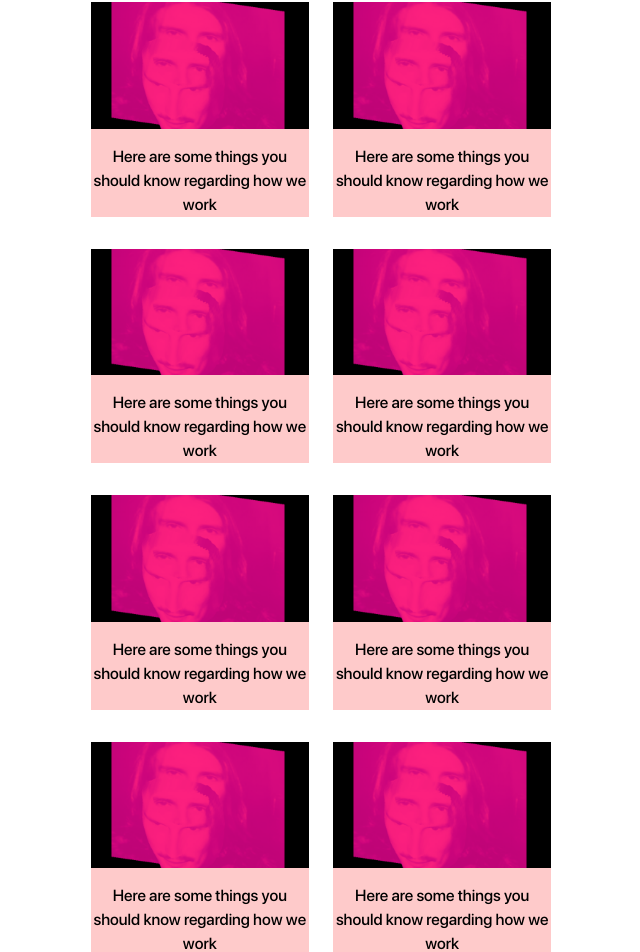
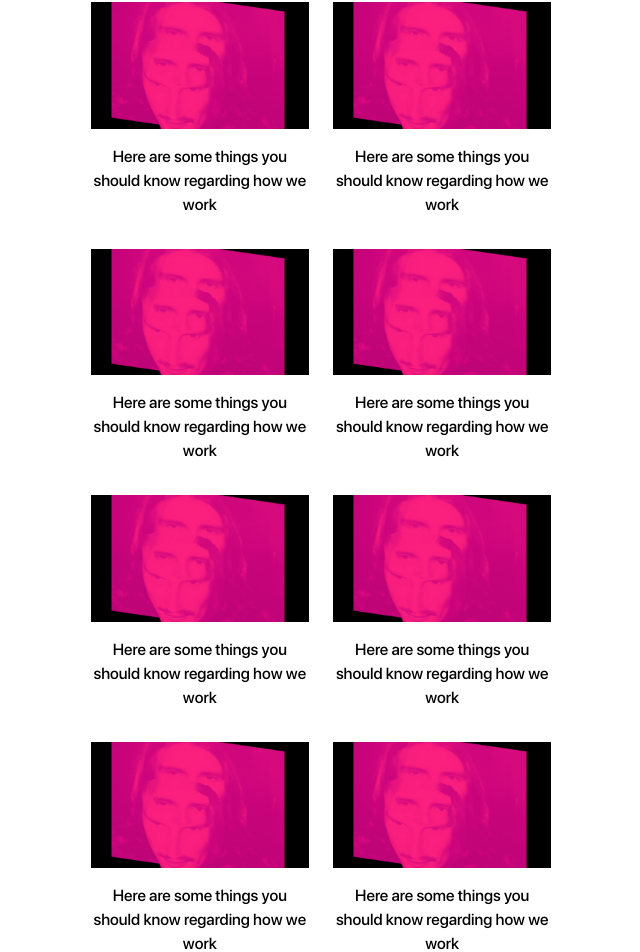
Before and after one commit to Boye95/theBlog, a React (Vite) app in the folder client/: page / in a window 1280 px wide. Shown: the part 1197-2149 px from the top of the page, without its empty margins (319-959 px from the left). Built offline with nearby package versions, Linux system fonts and the light colour scheme.

Commit message:
responsive styles for article list

```diff
--- a/client/src/components/BlogsLists.jsx
+++ b/client/src/components/BlogsLists.jsx
@@ -9,7 +9,10 @@ export default function BlogsLists () {
   return (
     <div className='w-3/5 mx-auto mt-9 xl:w-4/5 lg:w-full'>
       <Link to='/blogpost'>
-        <div id='article1' className='flex flex-col items-center border-b-2 pb-11'>
+        <div
+          id='article1'
+          className='flex flex-col items-center border-b-2 pb-11'
+        >
           <img src={img1} alt='mainpost' className='w-4/5 lg:w-full' />
           <h1 className='font-nylarge w-4/5 text-4xl text-center mt-7 md:text-xl'>
             A few words about this blog platform, Ghost, and how this site was
@@ -26,44 +29,20 @@ export default function BlogsLists () {
 
         <div
           id='bloglists'
-          className='mt-7 grid grid-cols-2 justify-center gap-6 gap-y-8 mb-20 md:grid-cols-1 md:justify-center md:bg-blue-400'
+          className='mt-7 grid grid-cols-2 justify-center gap-6 gap-y-8 mb-20 md:grid-cols-1 md:justify-center'
         >
-          <Link to='/blogpost'>
           <Post />
-          </Link>
-          <Link to='/blogpost'>
           <Post />
-          </Link>
-          <Link to='/blogpost'>
           <Post />
-          </Link>
-          <Link to='/blogpost'>
           <Post />
-          </Link>
-          <Link to='/blogpost'>
           <Post />
-          </Link>
-          <Link to='/blogpost'>
           <Post />
-          </Link>
-          <Link to='/blogpost'>
           <Post />
-          </Link>
-          <Link to='/blogpost'>
           <Post />
-          </Link>
-          <Link to='/blogpost'>
           <Post />
-          </Link>
-          <Link to='/blogpost'>
           <Post />
-          </Link>
-          <Link to='/blogpost'>
           <Post />
-          </Link>
-          <Link to='/blogpost'>
           <Post />
-          </Link>
         </div>
       </div>
     </div>
--- a/client/src/components/Post.jsx
+++ b/client/src/components/Post.jsx
@@ -1,14 +1,22 @@
 import React from 'react'
+import { Link } from 'react-router-dom'
 import img2 from '../assets/postimages/2.png'
 
 export default function Post () {
   return (
     <div>
-      <div id='blog' className='flex flex-col justify-center items-center bg-red-200'>
-        <img src={img2} alt='' className='w-80' />
-        <p className='font-sfprod mt-4 text-center'>
-          Here are some things you should know regarding how we work
-        </p>
+      <div
+        id='blog'
+        className='flex flex-col justify-center items-center sm:w-4/5 md:w-3/5 md:mx-auto'
+      >
+        <Link to='/blogpost'>
+          <img src={img2} alt='' className='w-80' />
+        </Link>
+        <Link to='/blogpost'>
+          <p className='font-sfprod mt-4 text-center hover:underline'>
+            Here are some things you should know regarding how we work
+          </p>
+        </Link>
       </div>
     </div>
   )
```
Lines whose indentation alone changed are shown as unchanged.
